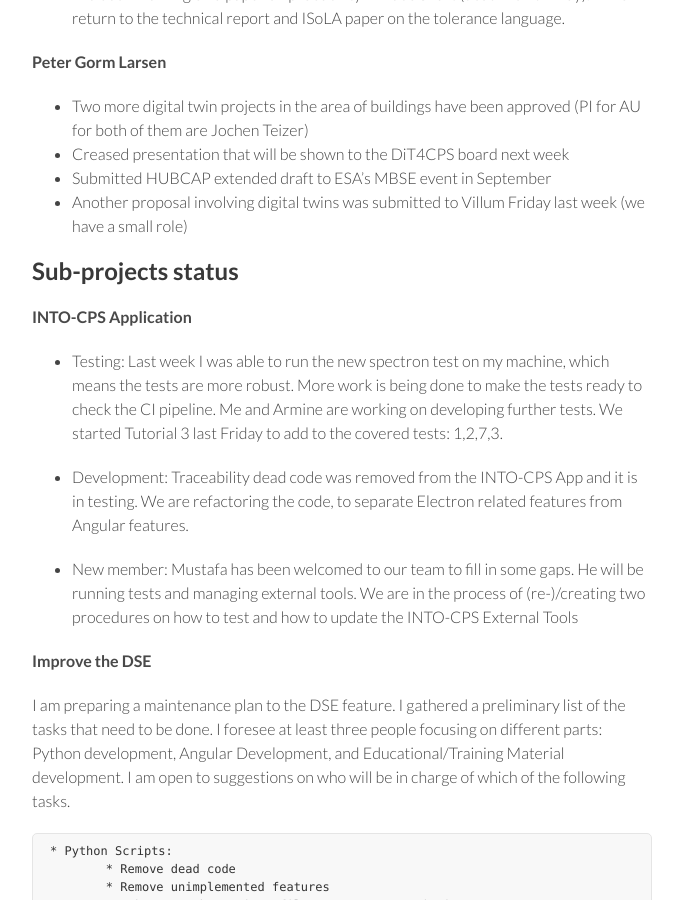
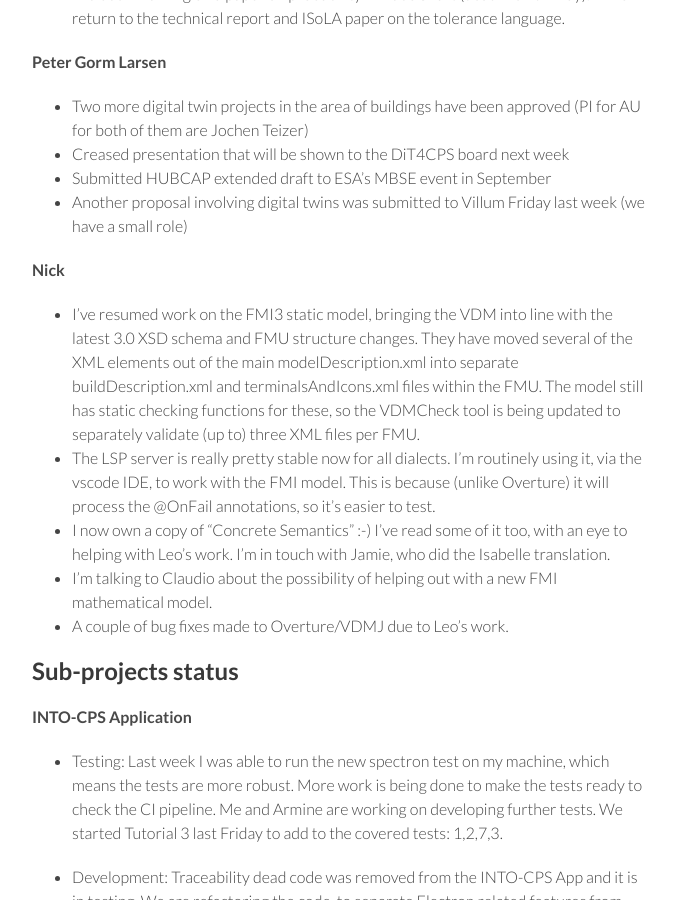
Before and after one commit to digitaltwincentre/digitaltwincentre.github.io, a Jekyll site: the page built from _biweeklies/Biweekly-17.md, in a window 1280 px wide and 900 px high, scrolled down 831 px. Shown: the whole window, without its empty margins (418-1101 px from the left). Built offline with Jekyll 4.4.1, drawn with Linux system fonts in a browser that asks for light colours; nearby versions of some CDN libraries.

Commit message:
Update Biweekly-17.md

```diff
--- a/_biweeklies/Biweekly-17.md
+++ b/_biweeklies/Biweekly-17.md
@@ -53,6 +53,13 @@ delay paper. He has been doing good advances on that side.
 * Submitted HUBCAP extended draft to ESA's MBSE event in September
 * Another proposal involving digital twins was submitted to Villum Friday last week (we have a small role)
 
+#### Nick
+* I've resumed work on the FMI3 static model, bringing the VDM into line with the latest 3.0 XSD schema and FMU structure changes. They have moved several of the XML elements out of the main modelDescription.xml into separate buildDescription.xml and terminalsAndIcons.xml files within the FMU. The model still has static checking functions for these, so the VDMCheck tool is being updated to separately validate (up to) three XML files per FMU.
+* The LSP server is really pretty stable now for all dialects. I'm routinely using it, via the vscode IDE, to work with the FMI model. This is because (unlike Overture) it will process the @OnFail annotations, so it's easier to test.
+* I now own a copy of "Concrete Semantics" :-) I've read some of it too, with an eye to helping with Leo's work. I'm in touch with Jamie, who did the Isabelle translation.
+* I'm talking to Claudio about the possibility of helping out with a new FMI mathematical model.
+* A couple of bug fixes made to Overture/VDMJ due to Leo's work.
+
 ## Sub-projects status
 
 
```
